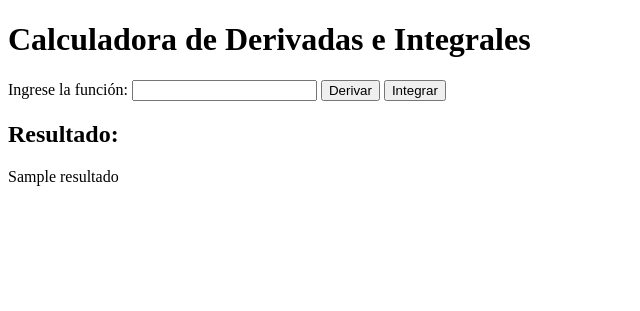
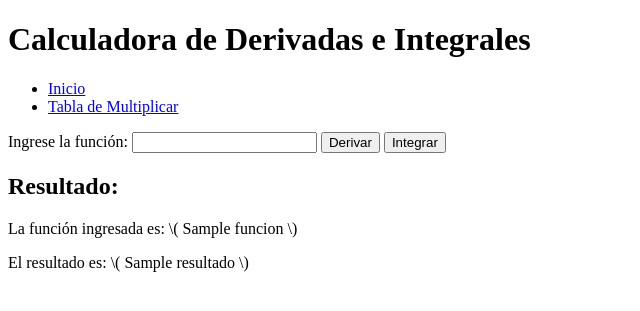
Before and after one commit to hansuribe/flask-app, a Flask app: template api/templates/index.html in a window 1280 px wide. Shown: the top 311 px of the page, without its empty margins (0-640 px from the left). Run offline with Flask 3, Linux system fonts and the light colour scheme; the template is opened without the code that fills it: most values are stand-ins (such as "Sample title", 1, 10 or a date in 2020).

Commit message:
first commit

```diff
--- a/api/templates/index.html
+++ b/api/templates/index.html
@@ -6,6 +6,13 @@
 </head>
 <body>
     <h1>Calculadora de Derivadas e Integrales</h1>
+    <nav>
+        <ul>
+            <li><a href="/">Inicio</a></li>
+            <li><a href="/tabla_multiplicar">Tabla de Multiplicar</a></li>
+        </ul>
+    </nav>
+
     <form action="/" method="post">
         <label for="funcion">Ingrese la función:</label>
         <input type="text" id="funcion" name="funcion" required>
@@ -14,12 +21,15 @@
     </form>
 
     {% if resultado %}
-        <h2>Resultado:</h2>
-        <p>{{ resultado }}</p>
+        <div class="resultado">
+            <h2>Resultado:</h2>
+            <p>La función ingresada es: \( {{ funcion }} \)</p>
+            <p>El resultado es: \( {{ resultado }} \)</p>
+        </div>
     {% endif %}
 
     {% if error %}
-        <p>Error: {{ error }}</p>
+        <p class="error">Error: {{ error }}</p>
     {% endif %}
 </body>
 </html>
```
Also changed, not shown: api/templates/tabla_multiplicar.html (+7 -0 lines).
